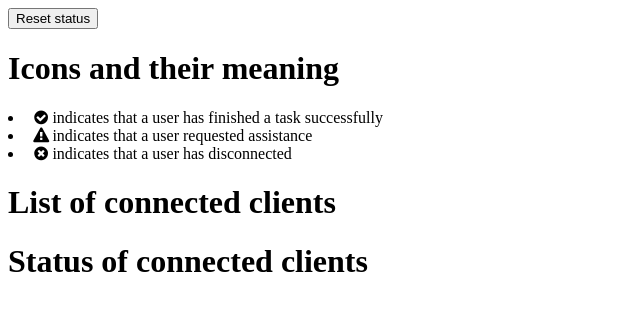
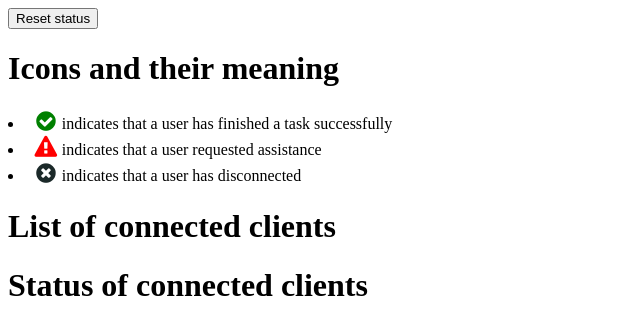
Before and after one commit to MariaTheCoder/WebSocketPresentation, a website: page public/presenter.html in a window 1280 px wide. Shown: the whole page, without its empty margins (0-640 px from the left). Drawn offline with nearby package versions, Linux system fonts and the light colour scheme; no server answers.

Commit message:
resize and change color of status icons

```diff
--- a/public/stylePres.css
+++ b/public/stylePres.css
@@ -2,3 +2,18 @@ p {
     margin: 0;
     display: inline-block;
 }
+
+.icon-ok-circled {
+    color: green;
+    font-size: 6mm;
+}
+
+.icon-attention {
+    color: red;
+    font-size: 6mm;
+}
+
+.icon-cancel-circled {
+    color: rgb(27, 41, 41);
+    font-size: 6mm;
+}
```
